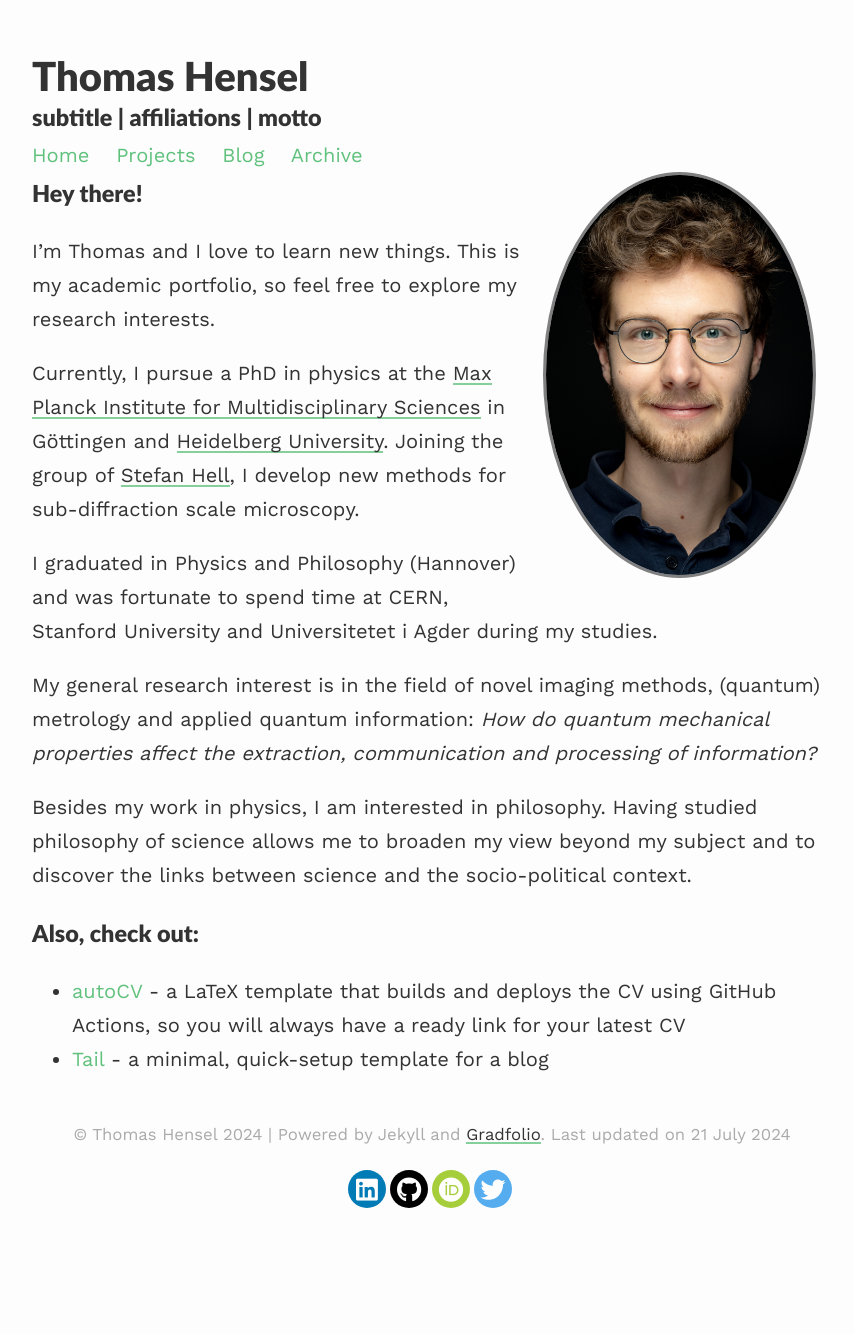
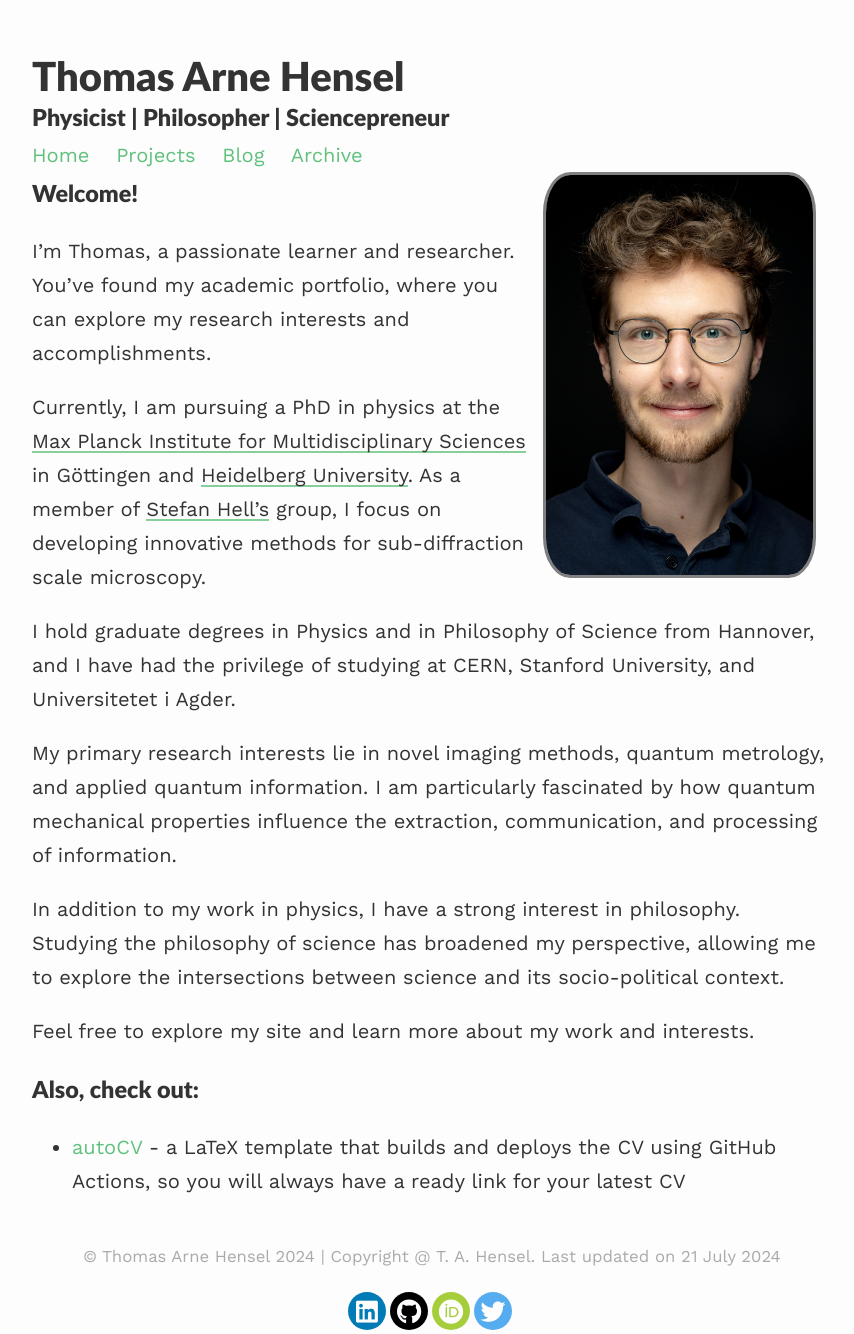
Before and after one commit to t-a-hensel/gradfolio, a Jekyll site: the page built from index.md, in a window 1280 px wide. Shown: the whole page, without its empty margins (208-1062 px from the left). Built offline with Jekyll 4.4.1, drawn with Linux system fonts in a browser that asks for light colours; nearby versions of some CDN libraries; before the commit the page ends 1212 px from its top, so only the background shows below that.

Commit message:
update profile settings

```diff
--- a/_config.yml
+++ b/_config.yml
@@ -1,7 +1,7 @@
 ### your site title here
 
-title: Thomas Hensel
-description: subtitle | affiliations | motto
+title: Thomas Arne Hensel
+description: Physicist | Philosopher | Sciencepreneur
 
 baseurl: /gradfolio #name of GitHub repository
 url: "" #custom url to be used instead of GitHub repository
--- a/_layouts/clean.html
+++ b/_layouts/clean.html
@@ -29,8 +29,7 @@
         <footer>
           <p class="copy">
             <small> &copy; {{site.title}} {{ site.time | date: '%Y' }}
-                    | Powered by Jekyll and
-                    <a target="_blank" href="https://github.com/jitinnair1/gradfolio/">Gradfolio</a>.
+                    | Copyright @ T. A. Hensel.
                     Last updated on {{ site.time | date_to_long_string }}
             </small>
           </p>
--- a/_layouts/default.html
+++ b/_layouts/default.html
@@ -34,8 +34,7 @@
         <footer>
           <p class="copy">
             <small> &copy; {{site.title}} {{ site.time | date: '%Y' }}
-                    | Powered by Jekyll and
-                    <a target="_blank" href="https://github.com/jitinnair1/gradfolio/">Gradfolio</a>.
+                    | Copyright @ T. A. Hensel.
                     Last updated on {{ site.time | date_to_long_string }}
             </small>
           </p>
--- a/assets/css/_sass/profile.scss
+++ b/assets/css/_sass/profile.scss
@@ -6,7 +6,7 @@
     margin-right: 1rem;
     margin-bottom: 1rem;
     border-radius: 6px;
-    border-radius: 50%;
+    border-radius: 10%;
 }
 
 .left {
--- a/index.md
+++ b/index.md
@@ -7,23 +7,20 @@ profile:
 published: true
 ---
 
-### Hey there!
-I'm Thomas and I love to learn new things.
-This is my academic portfolio, so feel free to explore my research interests.
+### Welcome!
 
-Currently, I pursue a PhD in physics at the [Max Planck Institute for Multidisciplinary Sciences](https://www.mpinat.mpg.de/de) in Göttingen and [Heidelberg University](https://www.uni-heidelberg.de/en).
-Joining the group of [Stefan Hell](https://www.mpinat.mpg.de/de/hell), I develop new methods for sub-diffraction scale microscopy.
+I’m Thomas, a passionate learner and researcher. You've found my academic portfolio, where you can explore my research interests and accomplishments.
 
-I graduated in Physics and Philosophy (Hannover) and was fortunate to spend time at CERN, Stanford University and Universitetet i Agder during my studies.
+Currently, I am pursuing a PhD in physics at the [Max Planck Institute for Multidisciplinary Sciences](https://www.mpinat.mpg.de/de) in Göttingen and [Heidelberg University](https://www.uni-heidelberg.de/en). As a member of [Stefan Hell's](https://www.mpinat.mpg.de/de/hell) group, I focus on developing innovative methods for sub-diffraction scale microscopy.
 
-My general research interest is in the field of novel imaging methods, (quantum) metrology and applied quantum information:
-*How do quantum mechanical properties affect the extraction, communication and processing of information?*
+I hold graduate degrees in Physics and in Philosophy of Science from Hannover, and I have had the privilege of studying at CERN, Stanford University, and Universitetet i Agder.
 
-Besides my work in physics, I am interested in philosophy.
-Having studied philosophy of science allows me to broaden my view beyond my subject and to discover the links between science and the socio-political context.
+My primary research interests lie in novel imaging methods, quantum metrology, and applied quantum information. I am particularly fascinated by how quantum mechanical properties influence the extraction, communication, and processing of information.
 
+In addition to my work in physics, I have a strong interest in philosophy. Studying the philosophy of science has broadened my perspective, allowing me to explore the intersections between science and its socio-political context.
+
+Feel free to explore my site and learn more about my work and interests.
 
 ### Also, check out:
 
 - [autoCV](https://github.com/jitinnair1/autocv) - a LaTeX template that builds and deploys the CV using GitHub Actions, so you will always have a ready link for your latest CV
-- [Tail](https://github.com/jitinnair1/tail) - a minimal, quick-setup template for a blog
```
Also changed, not shown: .github/workflows/pages.yml.
